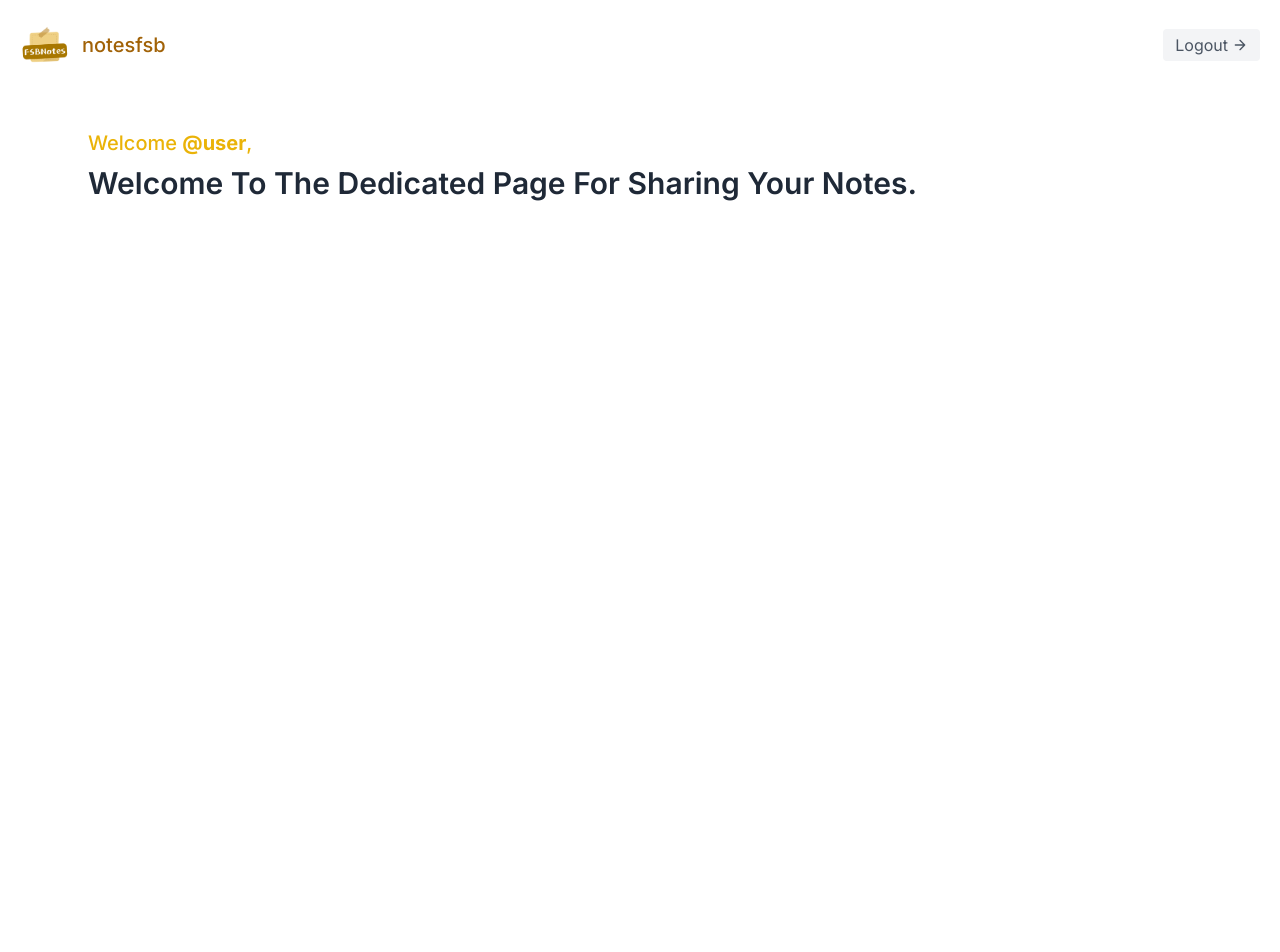
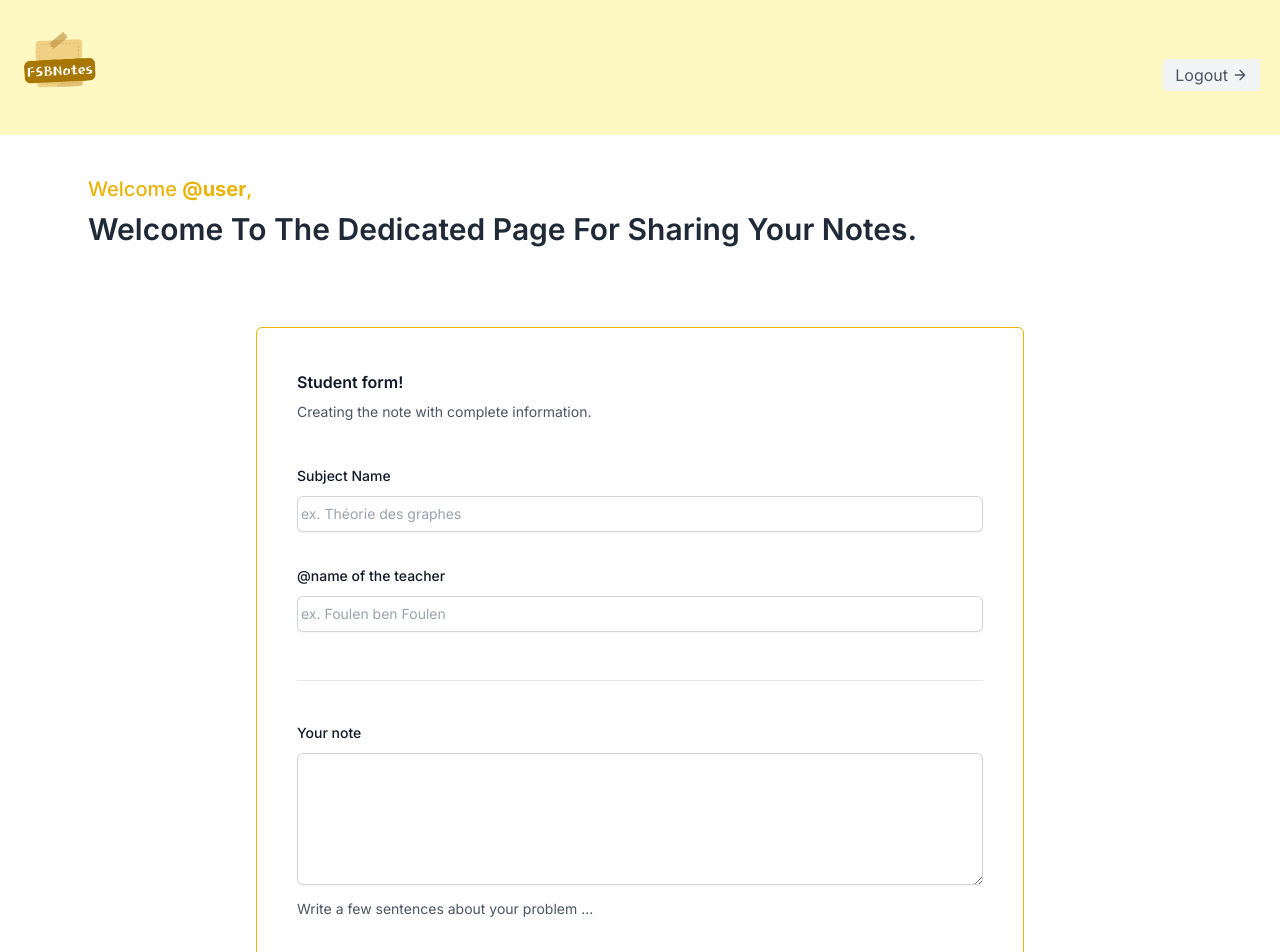
Before and after one commit to meddhiaka/tunimpact-hackathon-notesfsb, a Next.js app: page /notes in a window 1280 px wide. Shown: the top 952 px of the page. Before the commit the page ends 800 px from the top, so only its background shows below. Built offline with nearby package versions, Linux system fonts and the light colour scheme; no server answers; sample sign-in values are in the browser's storage.

Commit message:
Layout footer added

```diff
--- /dev/null
+++ b/src/app/home/page.tsx
@@ -0,0 +1,55 @@
+'use client'
+import React, { useEffect, useState } from 'react';
+import { collection, getDocs, onSnapshot, query } from "firebase/firestore";
+import { getFirestore } from "firebase/firestore";
+import Link from 'next/link';
+import Image from 'next/image';
+
+
+export default function Page() {
+    const [notes, setNotes] = useState([]);
+    useEffect(() => {
+        const q = query(collection(getFirestore(), "notes"));
+        const unsubscribe = onSnapshot(q, (querySnapshot) => {
+            const notes = [];
+            querySnapshot.forEach((doc) => {
+                notes.push({ ...doc.data(), id: doc.id });
+            });
+            setNotes(notes);
+            console.log(notes)
+        })
+    }, []);
+    return (
+        <div className="mx-auto max-w-6xl w-full m-1">
+            <header className="text-gray-600 body-font bg-yellow-100">
+                <div className="container mx-auto flex flex-wrap p-5 flex-col md:flex-row items-center justify-between">
+                    <Link href="/" className="flex title-font font-medium items-center text-gray-900 mb-4 md:mb-0">
+                        <Image src="/notes.png" width={80} height={80} alt="" />
+                    </Link>
+                </div>
+            </header>
+            <div className='border-[1px] border-yellow-500 border-opacity-40 rounded-md mt-2 flex flex-row gap-x-6 flex-wrap justify-center'>
+                {
+                    notes.map((note) => (
+                        <div className="note-paper w-72 relative">
+                            <span
+                                className="px-2.5 mx-4 absolute top-28 inline-flex items-center justify-center rounded-full bg-yellow-900 py-0.5 text-white font-medium"
+                            >
+                                <p className="whitespace-nowrap text-lg text-white font-medium  hover:text-yellow-500  cursor-pointer">See the discussion</p>
+                            </span>
+                            <h1 className="pt-14 text-yellow-800 px-1"><b>Published by <span className='text-yellow-600'>{note.userid}</span> </b> </h1>
+                            <h1 className="pt-14 text-yellow-800 px-2"><b>Subject Name: <span className='text-yellow-600'>{note.subject}</span></b> </h1>
+                            <h1 className="pt-2 text-yellow-800 px-3"><b>Teacher Name: <span className='text-yellow-600'>{note.teacher}</span></b> </h1>
+                            <h1 className="pt-2 text-yellow-800 w-72 px-5" style={{ wordWrap: 'break-word' }}><b>Note Details: <span className='text-yellow-600'>{note.noteText}</span></b> </h1>
+                            <span
+                                className="px-2.5 mx-4 mt-4 absolute bottom-4 inline-flex items-center justify-center rounded-full bg-yellow-900 py-0.5 text-white font-medium   "
+                            >
+                                <p className="whitespace-nowrap text-sm text-white font-semibold cursor-pointer hover:text-yellow-500 ">+ 0</p>
+                            </span>
+                        </div>
+                    ))
+                }
+            </div>
+        </div>
+    )
+}
--- a/src/app/layout.tsx
+++ b/src/app/layout.tsx
@@ -1,9 +1,10 @@
 import { AuthContextProvider } from '@/context/AuthContext';
 import { Inter } from 'next/font/google';
 import './globals.css';
+import Footer from '@/components/Footer';
 
 // Load the Inter font with 'latin' subset
-const inter = Inter( { subsets: [ 'latin' ] } );
+const inter = Inter({ subsets: ['latin'] });
 
 // Metadata for the application
 export const metadata = {
@@ -12,7 +13,7 @@ export const metadata = {
 };
 
 // Root layout component for the application
-export default function RootLayout( { children }: { children: React.ReactNode } ): JSX.Element {
+export default function RootLayout({ children }: { children: React.ReactNode }): JSX.Element {
   return (
     <html lang="en">
       {/*
@@ -25,6 +26,7 @@ export default function RootLayout( { children }: { children: React.ReactNode }
         {/* Wrap the children with the AuthContextProvider to provide authentication context */}
         <AuthContextProvider>
           {children}
+          <Footer />
         </AuthContextProvider>
       </body>
     </html>
--- a/src/app/notes/page.tsx
+++ b/src/app/notes/page.tsx
@@ -5,10 +5,41 @@ import { useEffect } from "react";
 import { getAuth, signOut } from "firebase/auth"; // Import Firebase Auth functions
 import Image from "next/image";
 import Link from "next/link";
+import { useState } from 'react'
+import { title } from "process";
+import { addDoc, collection } from "firebase/firestore";
+import { getFirestore } from "firebase/firestore";
+
 
 export default function Page(): JSX.Element {
   const { user } = useAuthContext() as { user: any };
   const router = useRouter();
+  const [subject, setSubject] = useState('');
+  const [teacher, setTeacher] = useState('');
+  const [noteText, setNoteText] = useState('');
+  const db = getFirestore();
+
+  function getPartBeforeAlt(str: string) {
+    const parts = str.split('@');
+    return parts[0];
+  }
+
+  const userid = user ? getPartBeforeAlt(user.email) : ''; // Check if user is not null
+
+  const handleNote = async (e: any) => {
+    e.preventDefault();
+    if (title !== '' && teacher !== '' && noteText !== '') {
+      await addDoc(collection(db, "notes"), {
+        subject,
+        teacher,
+        noteText,
+        userid
+      })
+      setNoteText('');
+      setSubject('');
+      setTeacher('');
+    }
+  }
 
   const handleSignOut = () => {
     const auth = getAuth();
@@ -22,12 +53,6 @@ export default function Page(): JSX.Element {
       });
   };
 
-  function getPartBeforeAlt(str: string) {
-    const parts = str.split('@');
-    return parts[0];
-  }
-
-  const userid = user ? getPartBeforeAlt(user.email) : ''; // Check if user is not null
 
   useEffect(() => {
     if (user == null) {
@@ -37,13 +62,12 @@ export default function Page(): JSX.Element {
 
   return (
     <div>
-      <header className="text-gray-600 body-font">
-        <div className="container mx-auto flex flex-wrap p-5 flex-col md:flex-row items-center justify-between">
-          <Link href="/" className="flex title-font font-medium items-center text-gray-900 mb-4 md:mb-0">
-            <Image src="/notes.png" width={50} height={50} alt="" />
-            <span className="ml-3 text-xl text-yellow-700">notesfsb</span>
+      <header className="text-gray-600 body-font bg-yellow-100">
+        <div className="container mx-auto flex flex-wrap p-5 flex-row my-auto items-center justify-between">
+          <Link href="/" className="flex title-font font-medium items-center text-gray-900 mb-4">
+            <Image src="/notes.png" width={80} height={80} alt="" />
           </Link>
-          <button className="inline-flex items-center bg-gray-100 border-0 py-1 px-3 focus:outline-none hover:bg-gray-200 rounded text-base mt-4 md:mt-0" onClick={handleSignOut}>Logout
+          <button className="inline-flex items-center bg-gray-100 border-0 py-1 px-3 focus:outline-none hover:bg-gray-200 rounded text-base mt-4" onClick={handleSignOut}>Logout
             <svg fill="none" stroke="currentColor" stroke-linecap="round" stroke-linejoin="round" stroke-width="2" className="w-4 h-4 ml-1" viewBox="0 0 24 24">
               <path d="M5 12h14M12 5l7 7-7 7"></path>
             </svg>
@@ -61,6 +85,82 @@ export default function Page(): JSX.Element {
           </div>
         </section>
       </div>
+
+
+      <form className=" max-w-3xl mx-auto m-10 p-10 border-[1px] border-yellow-500 rounded-md" onSubmit={handleNote}>
+        <div className="space-y-12">
+          <div className="border-b border-gray-900/10 pb-12">
+            <div className="border-b border-gray-900/10 pb-12">
+              <h2 className="text-base font-semibold leading-7 text-gray-900">Student form!</h2>
+              <p className="mt-1 text-sm leading-6 text-gray-600">Creating the note with complete information.</p>
+
+              <div className="mt-10 grid grid-cols-1 gap-x-6 gap-y-8 sm:grid-cols-6">
+                <div className="col-span-full">
+                  <label htmlFor="subject" className="block text-sm font-medium leading-6 text-gray-900">
+                    Subject Name
+                  </label>
+                  <div className="mt-2">
+                    <input
+                      required
+                      onChange={(e) => setSubject(e.target.value)}
+                      placeholder="ex. Théorie des graphes"
+                      type="text"
+                      name="subject"
+                      id="subject"
+                      className="block w-full rounded-md border-0 py-1.5 p-1 text-gray-900 shadow-sm ring-1 ring-inset ring-gray-300 placeholder:text-gray-400 focus:ring-2 focus:ring-inset focus:ring-yellow-600 sm:text-sm sm:leading-6"
+                    />
+                  </div>
+                </div>
+                <div className="col-span-full">
+                  <label htmlFor="teacher" className="block text-sm font-medium leading-6 text-gray-900">
+                    @name of the teacher
+                  </label>
+                  <div className="mt-2">
+                    <input
+                      required
+                      onChange={(e) => setTeacher(e.target.value)}
+                      placeholder="ex. Foulen ben Foulen"
+                      type="text"
+                      name="teacher"
+                      id="teacher"
+                      className="block w-full rounded-md border-0 py-1.5 p-1 text-gray-900 shadow-sm ring-1 ring-inset ring-gray-300 placeholder:text-gray-400 focus:ring-2 focus:ring-inset focus:ring-yellow-600 sm:text-sm sm:leading-6"
+                    />
+                  </div>
+                </div>
+              </div>
+            </div>
+
+            <div className="mt-10 grid grid-cols-1 gap-x-6 gap-y-8 sm:grid-cols-6">
+              <div className="col-span-full">
+                <label htmlFor="note" className="block text-sm font-medium leading-6 text-gray-900">
+                  Your note
+                </label>
+                <div className="mt-2">
+                  <textarea
+                    required
+                    onChange={(e) => setNoteText(e.target.value)}
+                    id="note"
+                    name="note"
+                    rows={5}
+                    className="block w-full rounded-md border-0 py-1.5 p-1 text-gray-900 shadow-sm ring-1 ring-inset ring-gray-300 placeholder:text-gray-400 focus:ring-2 focus:ring-inset focus:ring-yellow-600 sm:text-sm sm:leading-6"
+                    defaultValue={''}
+                  />
+                </div>
+                <p className="mt-3 text-sm leading-6 text-gray-600">Write a few sentences about your problem ...</p>
+              </div>
+
+            </div>
+          </div>
+        </div>
+        <div className="mt-6 flex items-center justify-end gap-x-6">
+          <button
+            type="submit"
+            className="rounded-md bg-yellow-600 px-3 py-2 text-sm font-semibold text-white shadow-sm hover:bg-yellow-500 focus-visible:outline focus-visible:outline-2 focus-visible:outline-offset-2 focus-visible:outline-yellow-600"
+          >
+            Publish
+          </button>
+        </div>
+      </form>
     </div>
   );
 }
--- a/src/app/page.tsx
+++ b/src/app/page.tsx
@@ -1,6 +1,6 @@
 
 import Header from '@/components/Header'
-import Footer from '@/components/Footer'
+
 import Testi from '@/components/Testi'
 
 export default function Home() {
@@ -9,7 +9,6 @@ export default function Home() {
     <main className="min-h-screen">
       <Header />
       <Testi />
-      <Footer />
     </main>
   )
 }
```
Also changed, not shown: src/app/signup/page.tsx (+10 -0 lines).
